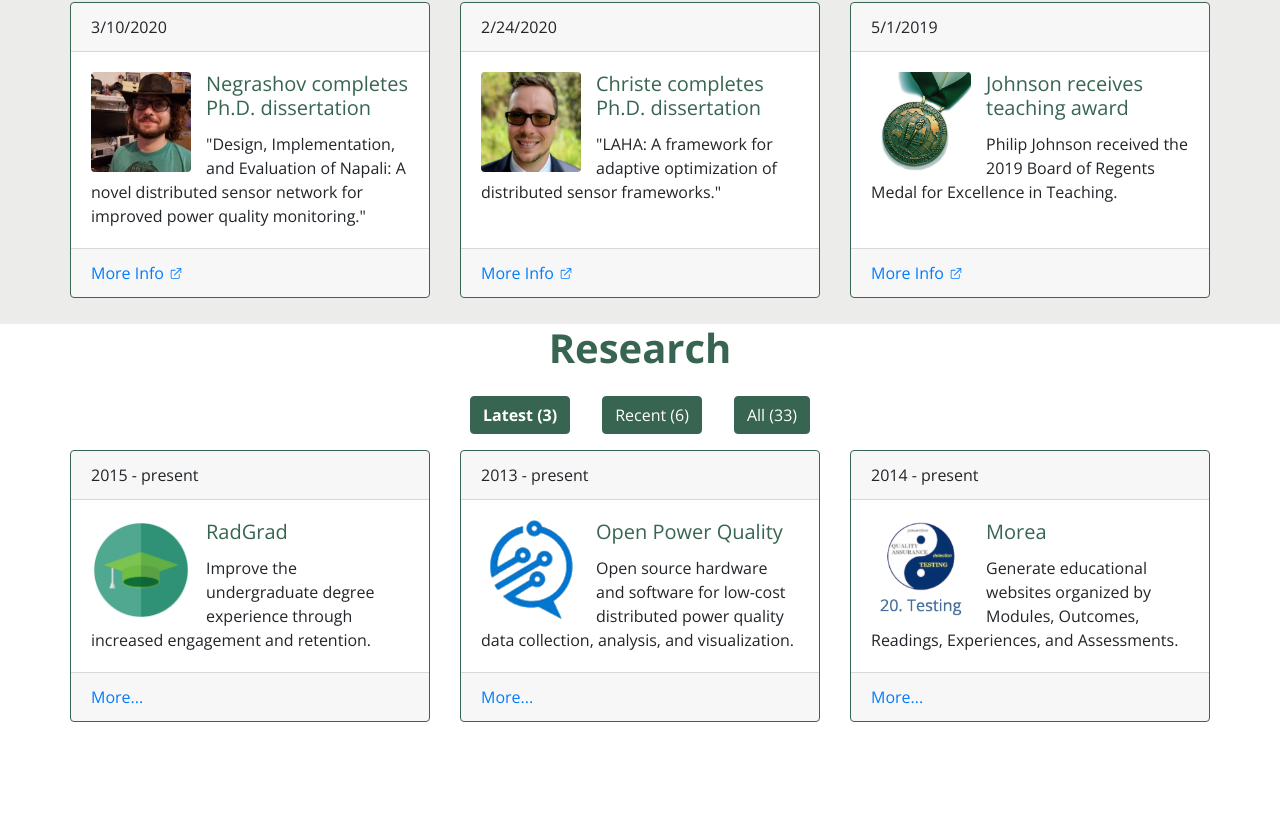
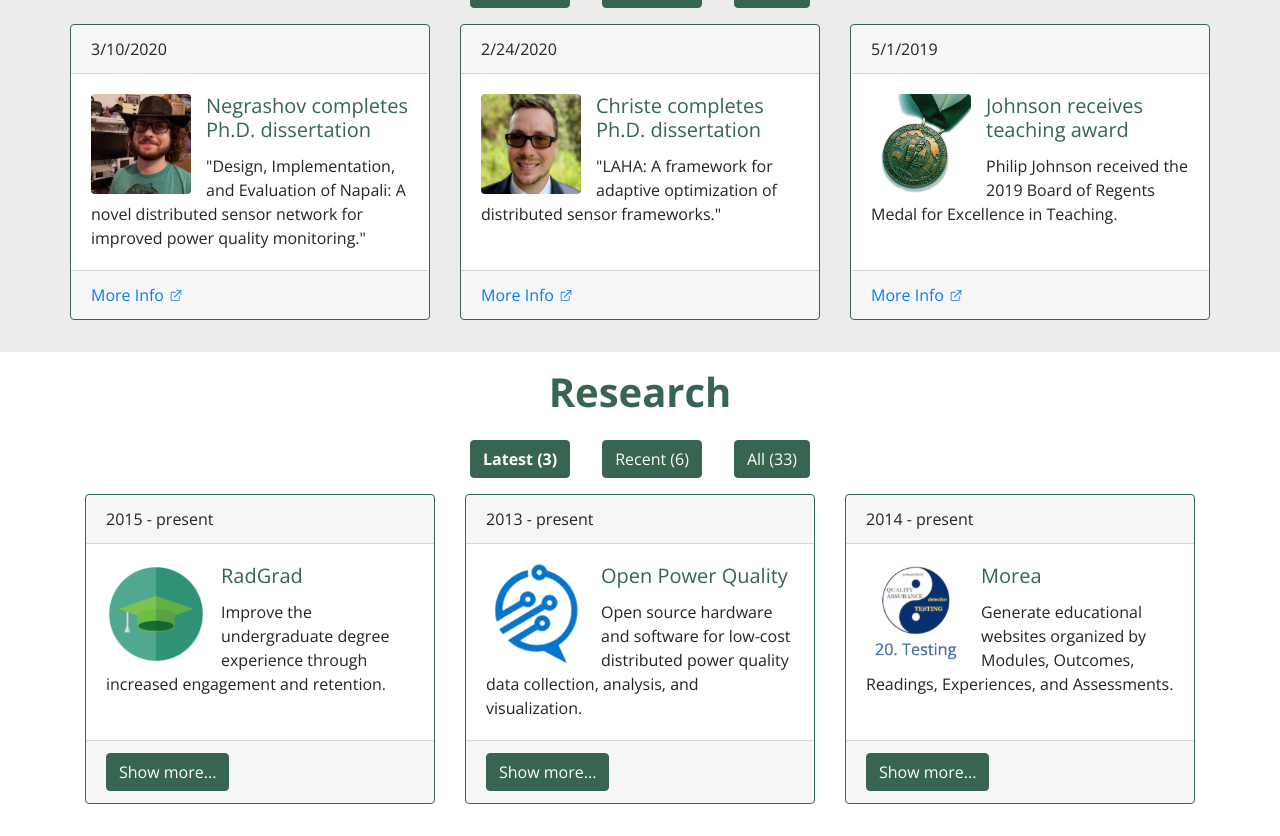
Before and after one commit to csdl/csdl.github.io, a React (Create React App) app in the folder src/: page / in a window 1280 px wide. Shown: the part 414-1250 px from the top of the page. Before the commit the page ends 1152 px from the top, so only its background shows below. Built offline with nearby package versions, Linux system fonts and the light colour scheme.

Commit message:
checkpoint

```diff
--- a/src/src/Constants.js
+++ b/src/src/Constants.js
@@ -1 +1,2 @@
 export const greenColorCode = '#376551';
+export const lightGreenColorCode = '#ecedeb';
--- a/src/src/Research.js
+++ b/src/src/Research.js
@@ -19,12 +19,26 @@ class Research extends React.Component {
     const recentStyle = deselectedStyle;
     const allStyle = deselectedStyle;
     const numDecks = 1;
-    this.state = { selectedStyle, deselectedStyle, researchData, numDecks, latestStyle, recentStyle, allStyle };
+    const showOneCard = null;
+    this.state = {
+      selectedStyle,
+      deselectedStyle,
+      researchData,
+      numDecks,
+      latestStyle,
+      recentStyle,
+      allStyle,
+      showOneCard,
+    };
   }
 
-  renderResearchCard(data, idx) {
-    return <ResearchCard key={idx} Date={data.Date} Headline={data.Headline} Text={data.Text} URL={data.URL}
-                     Media={data.Media}/>;
+  showOneCard = (project) => {
+    this.setState({ showOneCard: project });
+  };
+
+  renderResearchCard({ date, project, text, url, media }, key) {
+    return <ResearchCard key={key} date={date} project={project} text={text} url={url} media={media}
+                         showOneCard={this.showOneCard} showLess={!!this.state.showOneCard}/>;
   }
 
   onClick(buttonName) {
@@ -33,11 +47,13 @@ class Research extends React.Component {
     const allData = this.state.researchData;
     if (buttonName === 'latest') {
       this.setState({ numDecks: 1, latestStyle: on, recentStyle: off, allStyle: off });
-    } else if (buttonName === 'recent') {
-      this.setState({ numDecks: 2, latestStyle: off, recentStyle: on, allStyle: off });
-    } else if (buttonName === 'all') {
-      this.setState({ numDecks: Math.trunc(allData.length / 3), latestStyle: off, recentStyle: off, allStyle: on });
-    }
+    } else
+      if (buttonName === 'recent') {
+        this.setState({ numDecks: 2, latestStyle: off, recentStyle: on, allStyle: off });
+      } else
+        if (buttonName === 'all') {
+          this.setState({ numDecks: Math.trunc(allData.length / 3), latestStyle: off, recentStyle: off, allStyle: on });
+        }
   }
 
   renderDecks() {
@@ -45,7 +61,17 @@ class Research extends React.Component {
     for (let i = 0; i < this.state.numDecks; i++) {
       decks.push(this.renderDeck(i));
     }
-    return decks;
+    return (
+      <div>
+        <Row className="justify-content-center">
+          <Button onClick={() => this.onClick('latest')} style={this.state.latestStyle}>Latest (3)</Button>
+          <Button onClick={() => this.onClick('recent')} style={this.state.recentStyle}>Recent (6)</Button>
+          <Button onClick={() => this.onClick('all')} style={this.state.allStyle}>All
+            ({this.state.researchData.length})</Button>
+        </Row>
+        {decks}
+      </div>
+    );
   }
 
   renderDeck(deckNum) {
@@ -61,20 +87,18 @@ class Research extends React.Component {
     );
   }
 
+  renderOneCard(project) {
+    const cardData = this.state.researchData.find((data) => data.project === project);
+    return this.renderResearchCard(cardData, 1);
+  }
+
   render() {
     return (
       // eslint-disable-next-line react/prop-types
       <div style={this.props.sectionStyle} id="home">
         <Container>
           <Title title={'Research'}/>
-          <Row className="justify-content-center">
-            <Button onClick={() => this.onClick('latest')} style={this.state.latestStyle}>Latest (3)</Button>
-            <Button onClick={() => this.onClick('recent')} style={this.state.recentStyle}>Recent (6)</Button>
-            <Button onClick={() => this.onClick('all')} style={this.state.allStyle}>All ({this.state.researchData.length})</Button>
-          </Row>
-          <CardDeck>
-            {this.renderDecks()}
-          </CardDeck>
+          {this.state.showOneCard ? this.renderOneCard(this.state.showOneCard) : this.renderDecks()}
         </Container>
       </div>
     );
--- a/src/src/ResearchCard.js
+++ b/src/src/ResearchCard.js
@@ -1,33 +1,40 @@
 import React from 'react';
 import Card from 'react-bootstrap/Card';
+import Button from 'react-bootstrap/Button';
 import PropTypes from 'prop-types';
 import { greenColorCode } from './Constants';
 
 function ResearchCard(props) {
   const cardStyle = { border: `1px solid ${greenColorCode}` };
+  const buttonStyle = { backgroundColor: greenColorCode, borderColor: greenColorCode };
   return (
     <Card style={cardStyle}>
-      <Card.Header>{props.Date}</Card.Header>
+      <Card.Header>{props.date}</Card.Header>
       <Card.Body>
-        <img alt='Media' style={{ marginRight: '15px' }} className={'rounded float-left'} width='100px' src={props.Media}/>
-        <Card.Title style={{ color: greenColorCode }}>{props.Headline}</Card.Title>
+        <img alt='Media' style={{ marginRight: '15px' }} className={'rounded float-left'} width='100px' src={props.media}/>
+        <Card.Title style={{ color: greenColorCode }}>{props.project}</Card.Title>
         <Card.Text>
-          {props.Text}
+          {props.text}
         </Card.Text>
       </Card.Body>
       <Card.Footer>
-        <Card.Link className={'stretched-link'} href={props.URL}>More...</Card.Link>
+        {props.showLess ?
+          <Button style={ buttonStyle } onClick={() => props.showOneCard(null)}>Show less...</Button> :
+          <Button style={ buttonStyle } onClick={() => props.showOneCard(props.project)}>Show more...</Button>
+        }
       </Card.Footer>
     </Card>
   );
 }
 
 ResearchCard.propTypes = {
-  Date: PropTypes.string.isRequired,
-  Media: PropTypes.string.isRequired,
-  Headline: PropTypes.string.isRequired,
-  Text: PropTypes.string.isRequired,
-  URL: PropTypes.string.isRequired,
+  date: PropTypes.string.isRequired,
+  media: PropTypes.string.isRequired,
+  project: PropTypes.string.isRequired,
+  text: PropTypes.string.isRequired,
+  url: PropTypes.string.isRequired,
+  showOneCard: PropTypes.func.isRequired,
+  showLess: PropTypes.bool.isRequired,
 };
 
 export default ResearchCard;
--- a/src/src/ResearchData.js
+++ b/src/src/ResearchData.js
@@ -1,235 +1,235 @@
 export default function getResearchData() {
   return [
     {
-      Date: '1991 - 1994',
-      Headline: 'CLARE',
-      Text: 'Represent human learning of scientific literature to support useful computational manipulations.',
-      URL: '',
-      Media: 'images/clare-small.png',
+      date: '1991 - 1994',
+      project: 'CLARE',
+      text: 'Represent human learning of scientific literature to support useful computational manipulations.',
+      url: '',
+      media: 'images/clare-small.png',
     },
     {
-      Date: '1993 - 1994',
-      Headline: 'URN',
-      Text: 'Explore representations and processes needed to model user interests and predict relevency of usenet postings.',
-      URL: '',
-      Media: 'images/urn-small.png',
+      date: '1993 - 1994',
+      project: 'URN',
+      text: 'Explore representations and processes needed to model user interests and predict relevency of usenet postings.',
+      url: '',
+      media: 'images/urn-small.png',
     },
     {
-      Date: '1994 - 1995',
-      Headline: 'AEN',
-      Text: 'Process and tool support for the development of high quality, jointly-authored hypertext documents.',
-      URL: '',
-      Media: 'images/aen-small.png',
+      date: '1994 - 1995',
+      project: 'AEN',
+      text: 'Process and tool support for the development of high quality, jointly-authored hypertext documents.',
+      url: '',
+      media: 'images/aen-small.png',
     },
     {
-      Date: '1991 - 1996',
-      Headline: 'CSRS',
-      Text: 'The Computer Supported Review System enables declarative definition of review processes and instrumentation for data collection.',
-      URL: '',
-      Media: 'images/csrs-small.png',
+      date: '1991 - 1996',
+      project: 'CSRS',
+      text: 'The Computer Supported Review System enables declarative definition of review processes and instrumentation for data collection.',
+      url: '',
+      media: 'images/csrs-small.png',
     },
     {
-      Date: '1995 - 1996',
-      Headline: 'Flashmail',
-      Text: 'Investigate time-dependent electronic messages. One of the earliest "instant messaging" systems.',
-      URL: '',
-      Media: 'images/flashmail-small.png',
+      date: '1995 - 1996',
+      project: 'Flashmail',
+      text: 'Investigate time-dependent electronic messages. One of the earliest "instant messaging" systems.',
+      url: '',
+      media: 'images/flashmail-small.png',
     },
     {
-      Date: '1995 - 1996',
-      Headline: 'HI-TIME',
-      Text: 'Improve telecommunications policy through computer-mediated planning process.',
-      URL: '',
-      Media: 'images/hitime-small.png',
+      date: '1995 - 1996',
+      project: 'HI-TIME',
+      text: 'Improve telecommunications policy through computer-mediated planning process.',
+      url: '',
+      media: 'images/hitime-small.png',
     },
     {
-      Date: '1990 - 1996',
-      Headline: 'Egret',
-      Text: 'A framework providing tool support for the construction of computer-supported cooperative work applications.',
-      URL: '',
-      Media: 'images/egret-small.png',
+      date: '1990 - 1996',
+      project: 'Egret',
+      text: 'A framework providing tool support for the construction of computer-supported cooperative work applications.',
+      url: '',
+      media: 'images/egret-small.png',
     },
     {
-      Date: '1998 - 1999',
-      Headline: 'LOCC',
-      Text: 'Grammar-based parsing and analysis for program size computation.',
-      URL: '',
-      Media: 'images/locc-small.png',
+      date: '1998 - 1999',
+      project: 'LOCC',
+      text: 'Grammar-based parsing and analysis for program size computation.',
+      url: '',
+      media: 'images/locc-small.png',
     },
     {
-      Date: '1997 - 1998',
-      Headline: 'JWiz',
-      Text: 'Detect and analyze error types in Java programming to improve libraries, tools, and education.',
-      URL: '',
-      Media: 'images/jwiz-small.png',
+      date: '1997 - 1998',
+      project: 'JWiz',
+      text: 'Detect and analyze error types in Java programming to improve libraries, tools, and education.',
+      url: '',
+      media: 'images/jwiz-small.png',
     },
     {
-      Date: '1996 - 1999',
-      Headline: 'PSP Data Quality',
-      Text: 'Experimental findings from Personal Software Process usage reveals significant errors due to manual data collection and analysis.',
-      URL: '',
-      Media: 'images/psp-data-quality-small.png',
+      date: '1996 - 1999',
+      project: 'PSP Data Quality',
+      text: 'Experimental findings from Personal Software Process usage reveals significant errors due to manual data collection and analysis.',
+      url: '',
+      media: 'images/psp-data-quality-small.png',
     },
     {
-      Date: '1997 - 2000',
-      Headline: 'LEAP',
-      Text: 'Lightweight, empirical, automated, and portable tools and techniques to support individual software process improvement.',
-      URL: '',
-      Media: 'images/leap-small.png',
+      date: '1997 - 2000',
+      project: 'LEAP',
+      text: 'Lightweight, empirical, automated, and portable tools and techniques to support individual software process improvement.',
+      url: '',
+      media: 'images/leap-small.png',
     },
     {
-      Date: '1999 - 2000',
-      Headline: 'javaJAM',
-      Text: 'Assist developers with reviewing software source, documentation, and comments.',
-      URL: '',
-      Media: 'images/javajam-small.png',
+      date: '1999 - 2000',
+      project: 'javaJAM',
+      text: 'Assist developers with reviewing software source, documentation, and comments.',
+      url: '',
+      media: 'images/javajam-small.png',
     },
     {
-      Date: '1998 - 2000',
-      Headline: 'MCS',
-      Text: 'Mailing List Condensation is a system designed to strip out extraneous, conversational aspects of the data stream.',
-      URL: '',
-      Media: 'images/mcs-small.png',
+      date: '1998 - 2000',
+      project: 'MCS',
+      text: 'Mailing List Condensation is a system designed to strip out extraneous, conversational aspects of the data stream.',
+      url: '',
+      media: 'images/mcs-small.png',
     },
     {
-      Date: '1999 - 2002',
-      Headline: 'VCommerce',
-      Text: 'An educational simulation game for teaching high-tech entrepreneurship.',
-      URL: '',
-      Media: 'images/vcommerce-small.png',
+      date: '1999 - 2002',
+      project: 'VCommerce',
+      text: 'An educational simulation game for teaching high-tech entrepreneurship.',
+      url: '',
+      media: 'images/vcommerce-small.png',
     },
     {
-      Date: '2000 - 2002',
-      Headline: 'Inca',
-      Text: 'Design of an n-tier Enterprise JavaBean application for course approval request processing.',
-      URL: '',
-      Media: 'images/inca-small.png',
+      date: '2000 - 2002',
+      project: 'Inca',
+      text: 'Design of an n-tier Enterprise JavaBean application for course approval request processing.',
+      url: '',
+      media: 'images/inca-small.png',
     },
     {
-      Date: '2000 - 2002',
-      Headline: 'TsunamiSim',
-      Text: 'Use of GIS to overlay damages on relief efforts on disaster-afflicted regions.',
-      URL: '',
-      Media: 'images/tsunami-sim-small.png',
+      date: '2000 - 2002',
+      project: 'TsunamiSim',
+      text: 'Use of GIS to overlay damages on relief efforts on disaster-afflicted regions.',
+      url: '',
+      media: 'images/tsunami-sim-small.png',
     },
     {
-      Date: '2003 - 2004',
-      Headline: 'CLEW',
-      Text: 'The Collaborative Educational Website supports role-based editing and notifications.',
-      URL: '',
-      Media: 'images/clew-small.png',
+      date: '2003 - 2004',
+      project: 'CLEW',
+      text: 'The Collaborative Educational Website supports role-based editing and notifications.',
+      url: '',
+      media: 'images/clew-small.png',
     },
     {
-      Date: '2004 - 2005',
-      Headline: 'Priority Ranked Inspection',
-      Text: 'How to prioritize inspection resources and apply them to areas of a system that need them most.',
-      URL: '',
-      Media: 'images/pri-small.png',
+      date: '2004 - 2005',
+      project: 'Priority Ranked Inspection',
+      text: 'How to prioritize inspection resources and apply them to areas of a system that need them most.',
+      url: '',
+      media: 'images/pri-small.png',
     },
     {
-      Date: '2005 - 2006',
-      Headline: 'Continuous GQM',
-      Text: 'Integrate Hackystat real-time measurement with Goal-Question-Metric analysis.',
-      URL: '',
-      Media: 'images/continuous-gqm-small.png',
+      date: '2005 - 2006',
+      project: 'Continuous GQM',
+      text: 'Integrate Hackystat real-time measurement with Goal-Question-Metric analysis.',
+      url: '',
+      media: 'images/continuous-gqm-small.png',
     },
     {
-      Date: '2002 - 2006',
-      Headline: 'JBlanket',
-      Text: 'A new technique called "Extreme Coverage" for measuring test quality.',
-      URL: '',
-      Media: 'images/jblanket-small.png',
+      date: '2002 - 2006',
+      project: 'JBlanket',
+      text: 'A new technique called "Extreme Coverage" for measuring test quality.',
+      url: '',
+      media: 'images/jblanket-small.png',
     },
     {
-      Date: '2005 - 2008',
-      Headline: 'SCLC',
-      Text: 'Source Code Line Counter supports comment, non-comment, token and other counters for over 25 languages.',
-      URL: '',
-      Media: 'images/sclc-small.png',
+      date: '2005 - 2008',
+      project: 'SCLC',
+      text: 'Source Code Line Counter supports comment, non-comment, token and other counters for over 25 languages.',
+      url: '',
+      media: 'images/sclc-small.png',
     },
     {
-      Date: '2005 - 2008',
-      Headline: 'Jupiter',
-      Text: 'Improve code review through an Eclipse plugin',
-      URL: '',
-      Media: 'images/jupiter-small.png',
+      date: '2005 - 2008',
+      project: 'Jupiter',
+      text: 'Improve code review through an Eclipse plugin',
+      url: '',
+      media: 'images/jupiter-small.png',
     },
     {
-      Date: '2003 - 2007',
-      Headline: 'Zorro',
-      Text: 'An automated method for detecting test-driven design practices.',
-      URL: '',
-      Media: 'images/zorro-small.png',
+      date: '2003 - 2007',
+      project: 'Zorro',
+      text: 'An automated method for detecting test-driven design practices.',
+      url: '',
+      media: 'images/zorro-small.png',
     },
     {
-      Date: '2003 - 2007',
-      Headline: 'Software Project Telemetry',
-      Text: 'Track process and product metrics automatically through software sensors.',
-      URL: '',
-      Media: 'images/software-project-telemetry-small.png',
+      date: '2003 - 2007',
+      project: 'Software Project Telemetry',
+      text: 'Track process and product metrics automatically through software sensors.',
+      url: '',
+      media: 'images/software-project-telemetry-small.png',
     },
     {
-      Date: '2007 - 2009',
-      Headline: 'Software ICU',
-      Text: 'Rapidly assess the "health" of one or more projects. ',
-      URL: '',
-      Media: 'images/software-icu-small.png',
+      date: '2007 - 2009',
+      project: 'Software ICU',
+      text: 'Rapidly assess the "health" of one or more projects. ',
+      url: '',
+      media: 'images/software-icu-small.png',
     },
     {
-      Date: '2001 - 2011',
-      Headline: 'Hackystat',
-      Text: 'A framework for collection, analysis, visualization, interpretation, annotation, and dissemination of software development process and product data.',
-      URL: '',
-      Media: 'images/hackystat-small.png',
+      date: '2001 - 2011',
+      project: 'Hackystat',
+      text: 'A framework for collection, analysis, visualization, interpretation, annotation, and dissemination of software development process and product data.',
+      url: '',
+      media: 'images/hackystat-small.png',
     },
     {
-      Date: '2009 - 2014',
-      Headline: 'Software Trajectory Analysis',
-      Text: 'A data-mining framework for knowledge discovery from software processes artifacts. ',
-      URL: 'http://code.google.com/p/hackystat-ui-trajectory/',
-      Media: 'images/software-trajectory-analysis-small.png',
+      date: '2009 - 2014',
+      project: 'Software Trajectory Analysis',
+      text: 'A data-mining framework for knowledge discovery from software processes artifacts. ',
+      url: 'http://code.google.com/p/hackystat-ui-trajectory/',
+      media: 'images/software-trajectory-analysis-small.png',
     },
     {
-      Date: '2009 - 2014',
-      Headline: 'Kukui Cup',
-      Text: 'An energy challenge investigating energy literacy, conservation, and information technology.',
-      URL: 'https://kukuicup.org/',
-      Media: 'images/kukuicup-logo.jpg',
+      date: '2009 - 2014',
+      project: 'Kukui Cup',
+      text: 'An energy challenge investigating energy literacy, conservation, and information technology.',
+      url: 'https://kukuicup.org/',
+      media: 'images/kukuicup-logo.jpg',
     },
     {
-      Date: '2010 - 2015',
-      Headline: 'Makahiki',
-      Text: 'An open source serious game engine for sustainability.',
-      URL: 'https://makahiki.readthedocs.io/en/latest/',
-      Media: 'images/makahiki-image.png',
+      date: '2010 - 2015',
+      project: 'Makahiki',
+      text: 'An open source serious game engine for sustainability.',
+      url: 'https://makahiki.readthedocs.io/en/latest/',
+      media: 'images/makahiki-image.png',
     },
     {
-      Date: '2007 - 2015',
-      Headline: 'WattDepot',
-      Text: 'An open source, meter-agnostic RESTful web service for energy data storage, retrieval, and analysis. ',
-      URL: 'http://wattdepot.org/',
-      Media: 'images/WattDepot.png',
+      date: '2007 - 2015',
+      project: 'WattDepot',
+      text: 'An open source, meter-agnostic RESTful web service for energy data storage, retrieval, and analysis. ',
+      url: 'http://wattdepot.org/',
+      media: 'images/WattDepot.png',
     },
     {
-      Date: '2014 - present',
-      Headline: 'Morea',
-      Text: 'Generate educational websites organized by Modules, Outcomes, Readings, Experiences, and Assessments.',
-      URL: 'http://morea-framework.github.io/',
-      Media: 'images/morea-module.png',
+      date: '2014 - present',
+      project: 'Morea',
+      text: 'Generate educational websites organized by Modules, Outcomes, Readings, Experiences, and Assessments.',
+      url: 'http://morea-framework.github.io/',
+      media: 'images/morea-module.png',
     },
     {
-      Date: '2013 - present',
-      Headline: 'Open Power Quality',
-      Text: 'Open source hardware and software for low-cost distributed power quality data collection, analysis, and visualization.',
-      URL: 'https://openpowerquality.org/',
-      Media: 'images/opqlogo.png',
+      date: '2013 - present',
+      project: 'Open Power Quality',
+      text: 'Open source hardware and software for low-cost distributed power quality data collection, analysis, and visualization.',
+      url: 'https://openpowerquality.org/',
+      media: 'images/opqlogo.png',
     },
     {
-      Date: '2015 - present',
-      Headline: 'RadGrad',
-      Text: 'Improve the undergraduate degree experience through increased engagement and retention.',
-      URL: 'https://radgrad.org/',
-      Media: 'images/radgrad_logo.png',
+      date: '2015 - present',
+      project: 'RadGrad',
+      text: 'Improve the undergraduate degree experience through increased engagement and retention.',
+      url: 'https://radgrad.org/',
+      media: 'images/radgrad_logo.png',
     },
   ].reverse();
 }
--- a/src/src/index.js
+++ b/src/src/index.js
@@ -6,17 +6,16 @@ import Home from './Home';
 import Top from './Top';
 import News from './News';
 import Research from './Research';
-import { greenColorCode } from './Constants';
+import { lightGreenColorCode } from './Constants';
 
-const sectionStyle = { marginTop: '1em', marginBottome: '1em' };
+const sectionStyle = { paddingTop: '1em', paddingBottom: '1em' };
+const sectionStyle2 = { ...sectionStyle, backgroundColor: lightGreenColorCode };
 ReactDOM.render(
   <React.StrictMode>
     <Top/>
     <Home sectionStyle={sectionStyle}/>
-    <div style={{ backgroundColor: '#ecedeb', paddingBottom: '10px', paddingTop: '10px' }}>
-      <News/>
-    </div>
-    <Research/>
+    <News sectionStyle={sectionStyle2}/>
+    <Research sectionStyle={sectionStyle}/>
   </React.StrictMode>,
   // eslint-disable-next-line no-undef
   document.getElementById('root'),
```
